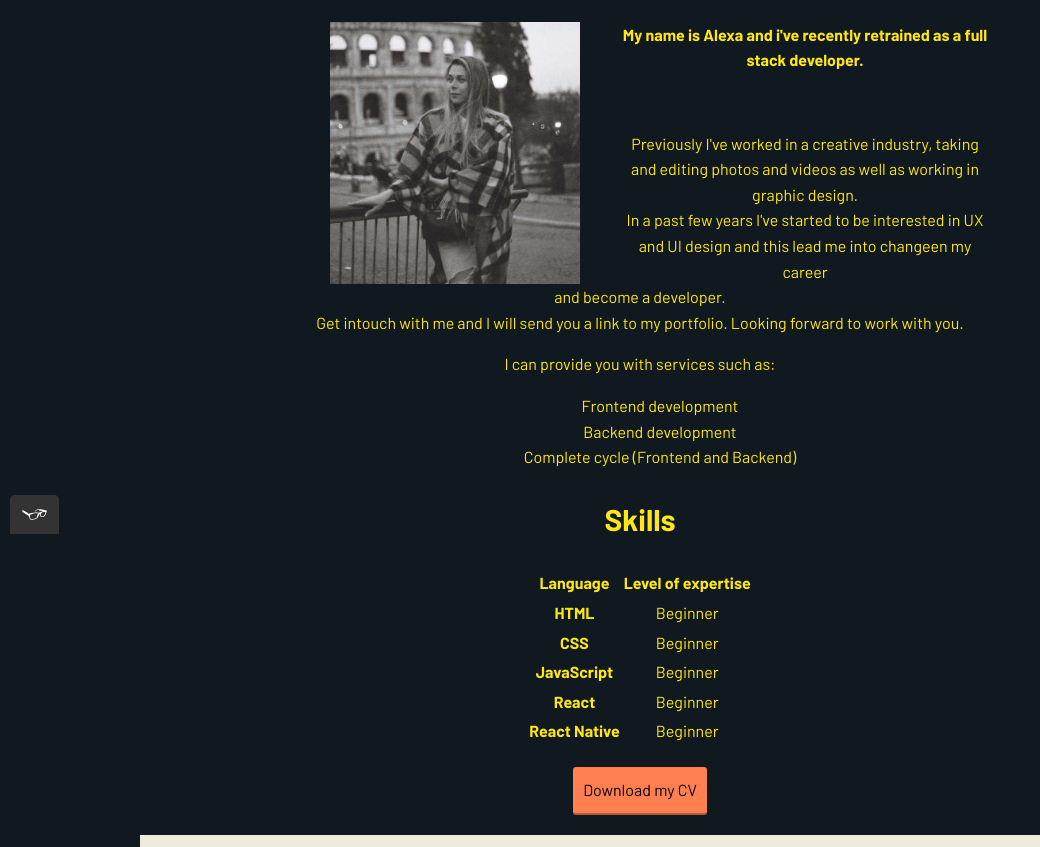
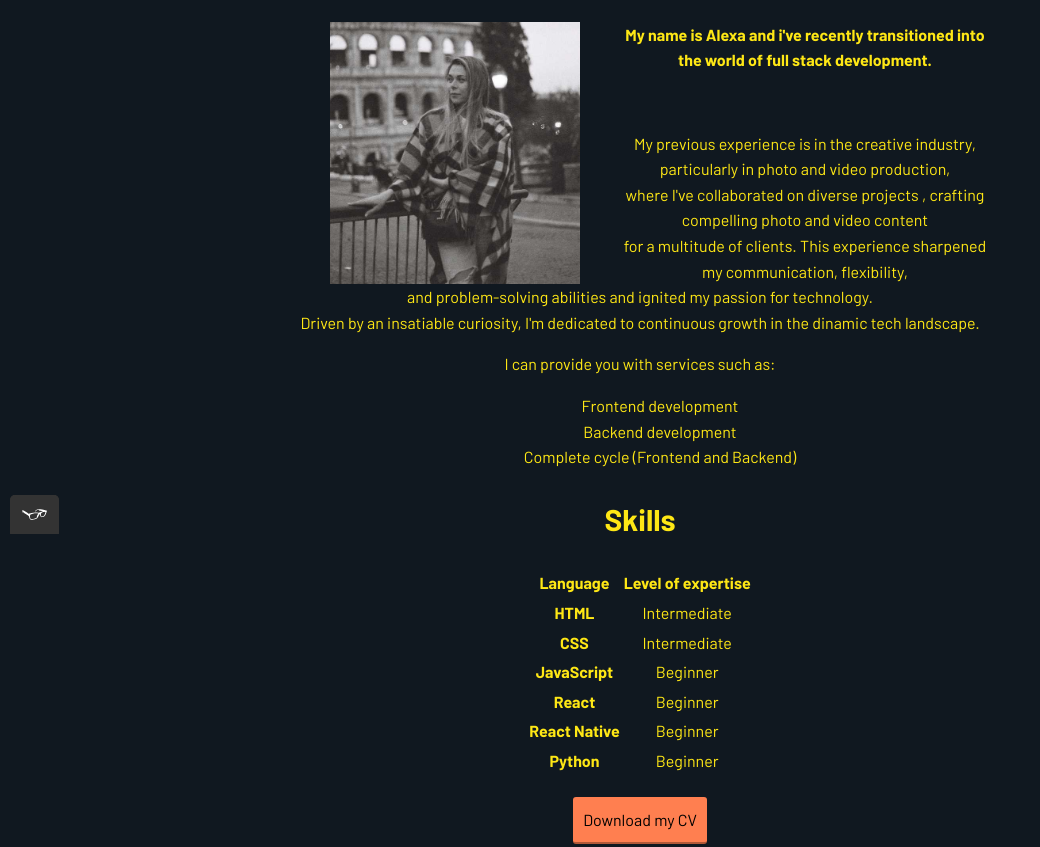
Before and after one commit to Olexie/website-portfolio, a plain HTML site: page about.html in a window 1280 px wide. Shown: the part 266-1113 px from the top of the page, without its empty margins (0-1040 px from the left). Drawn offline with nearby package versions, Linux system fonts and the light colour scheme.

Commit message:
updated about me section

```diff
--- a/about.html
+++ b/about.html
@@ -46,12 +46,14 @@
         <div class="about-profile">
         <h2>Get to know me</h2>
         <img src="img/logo.jpg" class="profile-portrait" alt="image of Alexa Jordan">
-        <p> <strong>My name is Alexa and i've recently retrained as a <span> full stack developer.</span></strong></p>
+        <p> <strong>My name is Alexa and i've recently transitioned into the world of <span> full stack development.</span></strong></p>
         <br>
-        <p>Previously I've worked in a creative industry, taking and editing photos and videos as well as working in graphic design.
-            <br> In a past few years I've started to be interested in UX and UI design and this lead me into changeen my career <br>
-            and become a developer. <br>
-            Get intouch with me and I will send you a link to my portfolio. Looking forward to work with you.
+        <p>My previous experience is in the creative industry, particularly in photo and video production,
+            <br> where I've collaborated on diverse projects , crafting compelling photo and video  content
+            <br> for a multitude of clients. This experience sharpened my communication, flexibility,
+            <br> and problem-solving abilities and ignited my passion for technology.
+            <br> Driven by an insatiable curiosity, I'm dedicated  to continuous growth in the dinamic tech landscape.
+
         </p>
         <p> I can provide you with services such as:</p>
           <ul class="list">
@@ -75,11 +77,11 @@
             <tbody>
                 <tr>
                     <th scope="row">HTML</th>
-                    <td>Beginner</td>
+                    <td>Intermediate</td>
                 </tr>
                 <tr>
                     <th scope="row">CSS</th>
-                    <td>Beginner</td>
+                    <td>Intermediate</td>
                 </tr>
                 <tr>
                     <th scope="row">JavaScript</th>
@@ -91,6 +93,10 @@
                 </tr>
                 <tr>
                   <th scope="row">React Native</th>
+                  <td>Beginner</td>
+                </tr>
+                <tr>
+                  <th scope="row">Python</th>
                   <td>Beginner</td>
                 </tr>
             </tbody>
```
